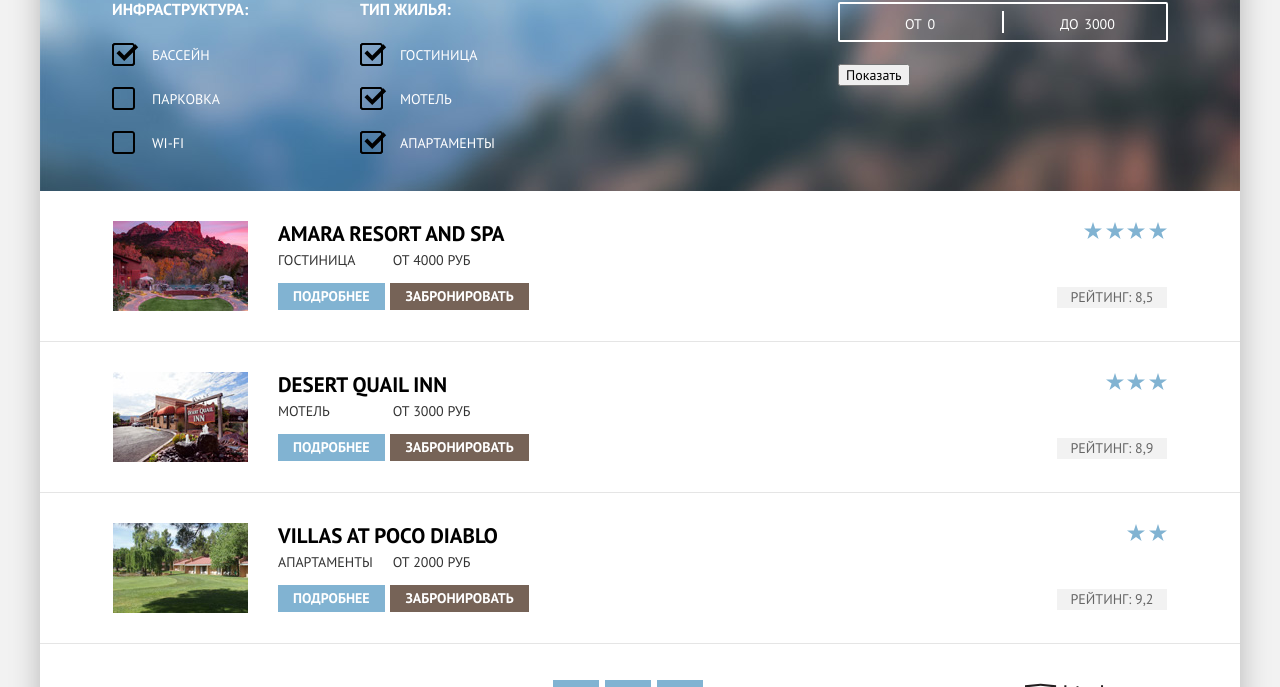
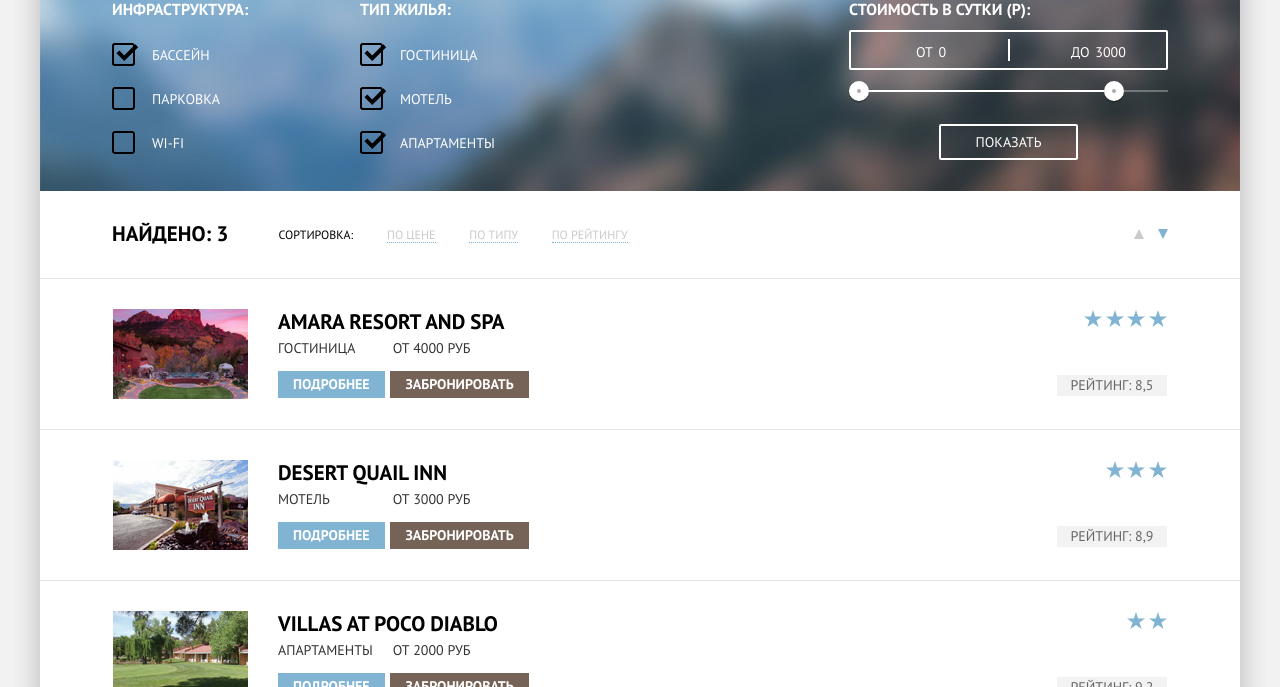
Before and after one commit to ZinchAndrey/925509-sedona, a plain HTML site: page Hotels.html in a window 1280 px wide. Shown: the part 87-774 px from the top of the page. Drawn offline with Linux system fonts and the light colour scheme.

Commit message:
Добавлен блок сортировки результатов поиска

```diff
--- a/Hotels.html
+++ b/Hotels.html
@@ -79,15 +79,28 @@
                                 <div class="range-toggle range-toggle-min"></div>
                                 <div class="range-toggle range-toggle-max"></div>
                             </div>
-                            <button class="btn-transperent" type="submit">Показать</button>
+                            <button class="btn-transparent" type="submit">Показать</button>
                         </div>
-                    </section>
-                    <section class="sorting-block">
-
                     </section>
                 </section>
                 <section class="hotels">
-                <ul class="hotels-list">
+                    <div class="sorting-block">
+                        <div class="found">Найдено: 3</div>
+                        <form class="sorting" action="https://www.sedona.com" method="get">
+                            <fieldset>
+                                <legend class="visually-hidden">Сортировка:</legend>
+                                <span>Сортировка:</span>
+                                <label>По цене<input class="input-radio visually-hidden" type="radio" name="sorting-type" value="price" id="price-id" checked></label>
+                                <label>По типу<input class="input-radio visually-hidden" type="radio" name="sorting-type" value="type" id="type-id"></label>
+                                <label>По рейтингу<input class="input-radio visually-hidden" type="radio" name="sorting-type" value="rating" id="rating-id"></label>
+                            </fieldset>
+                        </form>
+                        <div class="sorting-direction">
+                            <div class="arrow-up"></div>
+                            <div class="arrow-down active-arrow"></div>
+                        </div>
+                    </div>
+                    <ul class="hotels-list">
                     <li>
                        <img src="img/amara-resort.jpg" alt="amara-resort">
                         <div class="hotel-item">
@@ -143,7 +156,7 @@
                        </div>
                     </li>
                 </ul>
-            </section>
+                </section>
             </main>
             <footer class="main-footer">
                 <p class="hashtag">
--- a/css/style.css
+++ b/css/style.css
@@ -80,6 +80,7 @@ input[type="radio"].visually-hidden {
     line-height: 26px;
     font-weight: 700;
     text-align: center;
+    margin-bottom: 30px;
 }
 
 .global-reasons {
@@ -244,6 +245,7 @@ input[type="radio"].visually-hidden {
     line-height: 26px;
     font-weight: 700;
     margin: 0;
+    cursor: pointer;
 }
 
 .hotel-name:hover,
@@ -444,12 +446,12 @@ input[type="radio"].visually-hidden {
     text-align: center;
     margin-left: auto;
     margin-right: auto;
-    margin-top: 55px;
+    margin-top: 50px;
 }
 
 .offer-text {
     display: inline-block;
-    margin-top: 28px;
+    margin-top: 22px;
 }
 
 .modal-search-form {
@@ -481,7 +483,7 @@ input[type="radio"].visually-hidden {
     width: 568px;
     margin-left: auto;
     margin-right: auto;
-    margin-top: 50px;
+    margin-top: 45px;
     box-shadow: 0 14px 28px rgba(0,0,0,0.25);
 
 }
@@ -542,8 +544,8 @@ input[type="radio"].visually-hidden {
 
 .booking-form .hotel-search {
     box-sizing: border-box;
-    padding-bottom: 32px;
-    padding-top: 32px;
+    padding-bottom: 30px;
+    padding-top: 30px;
     width: 568px;
    /*
     width: 568px;
@@ -617,8 +619,8 @@ input[type="radio"].visually-hidden {
     margin-right: auto;
     margin-top: 25px; /* вот здесь мне не нравится как пришлось отступ задавать. В списке я сделал отступ вниз от каждого пункта, поэтом тут margin складываются*/
     margin-bottom: 55px;
-    padding-top: 20px;
-    padding-bottom: 20px;
+    padding-top: 16px;
+    padding-bottom: 16px;
 
 }
 
@@ -718,6 +720,10 @@ input[type="radio"].visually-hidden {
     border-bottom: 1px solid #e5e5e5;
 }
 
+.hotels-list li:first-child {
+    border-top: 1px solid #e5e5e5;
+}
+
 .hotel-price,
 .hotel-type {
     display: inline-block;
@@ -768,7 +774,7 @@ input[type="radio"].visually-hidden {
 
 .reason-block-1 {
     display: flex;
-    margin-top: 56px;
+    margin-top: 48px;
 }
 
 .reasons {
@@ -796,8 +802,9 @@ input[type="radio"].visually-hidden {
 .reasons p,
 .other-reasons p,
 .features-description {
-    margin-top: 25px;
+    margin-top: 22px;
     margin-bottom: 0;
+    font-weight: 400;
 }
 
 .reason-2 p {
@@ -950,8 +957,10 @@ input[type="radio"].visually-hidden {
 }
 
 
+/* ----------стилизация сложного фильтра ---------- */
+
 .filter-range {
-    width: 330px;
+    width: 319px;
     margin-left: auto;
 }
 
@@ -960,6 +969,7 @@ input[type="radio"].visually-hidden {
     font-size: 16px;
     line-height: 21px;
     margin-bottom: 10px;
+    padding-top: 28px;
 }
 
 .price-controls {
@@ -1004,3 +1014,180 @@ input[type="radio"].visually-hidden {
     background: none;
     border: none;
 }
+
+.range-controls {
+    position: relative;
+    margin-bottom: 32px;
+
+}
+
+.range-controls .scale {
+    height: 2px;
+    background-color: rgba(255, 255, 255, 0.3);
+}
+
+.range-controls .bar {
+    height: 2px;
+    width: 80%;
+    background-color: white;
+}
+
+.range-toggle {
+    width: 4px;
+    height: 4px;
+    background: #ababab;
+    border: 8px solid #ffffff;
+    border-radius: 50%;
+    cursor: pointer;
+    box-shadow: 0 2px 1px 0 rgba(0, 1, 1, 0.2);
+    position: absolute;
+    top: -9px;
+}
+
+.range-toggle:hover {
+    background: #1c4f80;
+}
+
+.range-toggle-min {
+    left: 0;
+}
+
+.range-toggle-max {
+    left: 80%;
+}
+
+.btn-transparent {
+    display: block;
+    margin: 0 auto;
+    padding: 6px 35px;
+    font-size: 14px;
+    line-height: 20px;
+    color: #ffffff;
+    text-transform: uppercase;
+    background: transparent;
+    border: 2px solid #ffffff;
+    border-radius: 2px;
+    cursor: pointer;
+}
+
+.btn-transparent:hover {
+    background-color: white;
+    color: black;
+}
+
+/* --------стилизация блока сортировки результатов -------*/
+
+.sorting-block {
+    width: 1056px;
+    margin-left: auto;
+    margin-right: auto;
+    height: 87px; /* временно */
+    background-image: none;
+    display: flex;
+}
+
+.found {
+    vertical-align: middle;
+    font-size: 21px;
+    line-height: 26px;
+    font-weight: 700;
+    padding: 30px 0;
+}
+
+.sorting fieldset {
+    padding: 0;
+    margin: 0;
+    border: none;
+    width: 410px;
+    display: inline-block;
+}
+
+/*.sorting {
+    font-size: 12px;
+    line-height: 18px;
+    vertical-align: middle;
+    padding: 30px 0;
+}*/
+
+.sorting legend,
+.sorting span {
+    font-size: 12px;
+    line-height: 18px;
+    margin-left: 50px;
+}
+
+.sorting label {
+    font-size: 12px;
+    line-height: 18px;
+    color: #cacaca;
+    cursor: pointer;
+    border-bottom: 1px solid #81b3d2;
+    border-bottom-style: dotted;
+    margin-left: 30px;
+}
+
+.sorting label:hover,
+.sorting label:focus {
+    color: #81b3d2;
+}
+
+.sorting label:active {
+    color: black;
+    border: none;
+}
+
+/*input [type=radio]:checked + label {
+    color: #81b3d2;
+    border: none;
+}   ---------каким селектором активную кнопку изменить стилями? ------------ */
+
+.sorting {
+    padding: 30px 0;
+}
+
+.sorting-direction {
+    margin-left: auto;
+    padding: 30px 0;
+    cursor: pointer;
+}
+
+.arrow-up {
+    width: 0;
+	height: 0;
+	border-left: 5px solid transparent;
+	border-right: 5px solid transparent;
+	border-bottom: 10px solid #cacaca;
+    display: inline-block;
+}
+
+.arrow-down {
+    width: 0;
+	height: 0;
+	border-left: 5px solid transparent;
+	border-right: 5px solid transparent;
+	border-top: 10px solid #cacaca;
+    display: inline-block;
+    margin-left: 10px;
+}
+
+.active-arrow {
+    border-top-color: #81b3d2;
+}
+
+.arrow-up:hover,
+.arrow-up:focus  {
+	border-bottom: 10px solid black;
+}
+
+.arrow-up:active  {
+	border-bottom: 10px solid #81b3d2;
+}
+
+.arrow-down:hover,
+.arrow-down:focus  {
+	border-top: 10px solid black;
+}
+
+.arrow-down:active  {
+	border-top: 10px solid #81b3d2;
+}
```
Also changed, not shown: index.html (+1 -1 lines).
